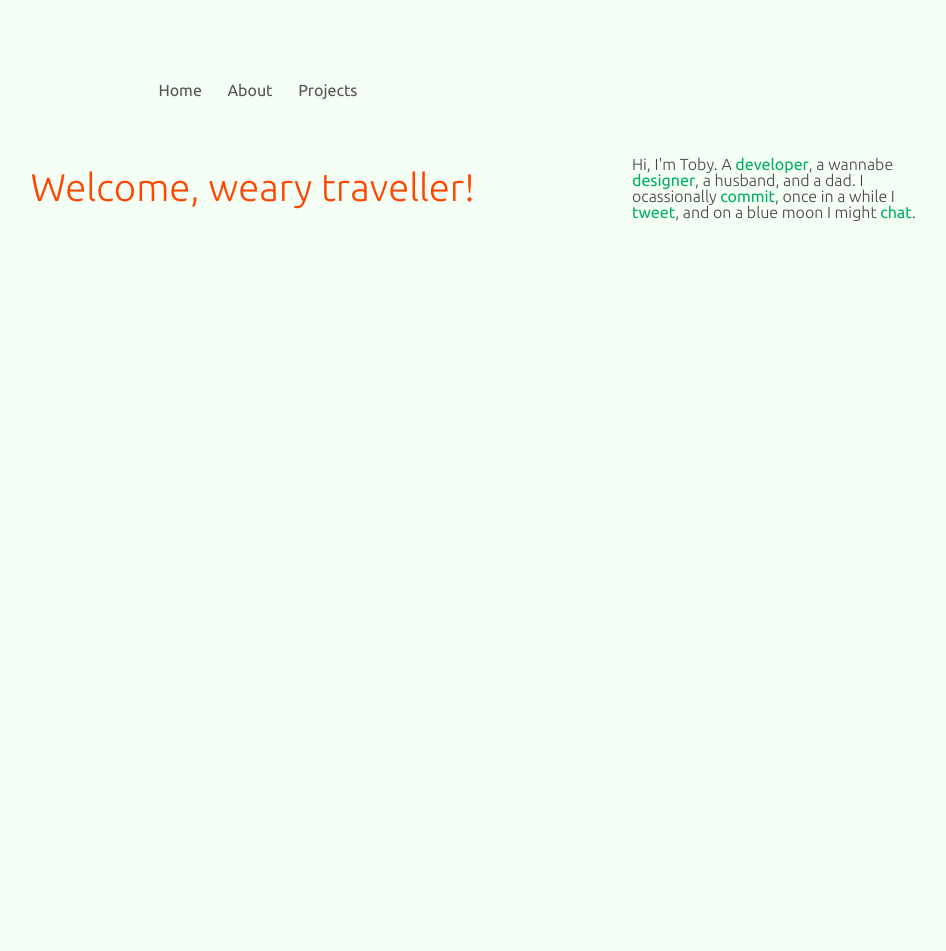
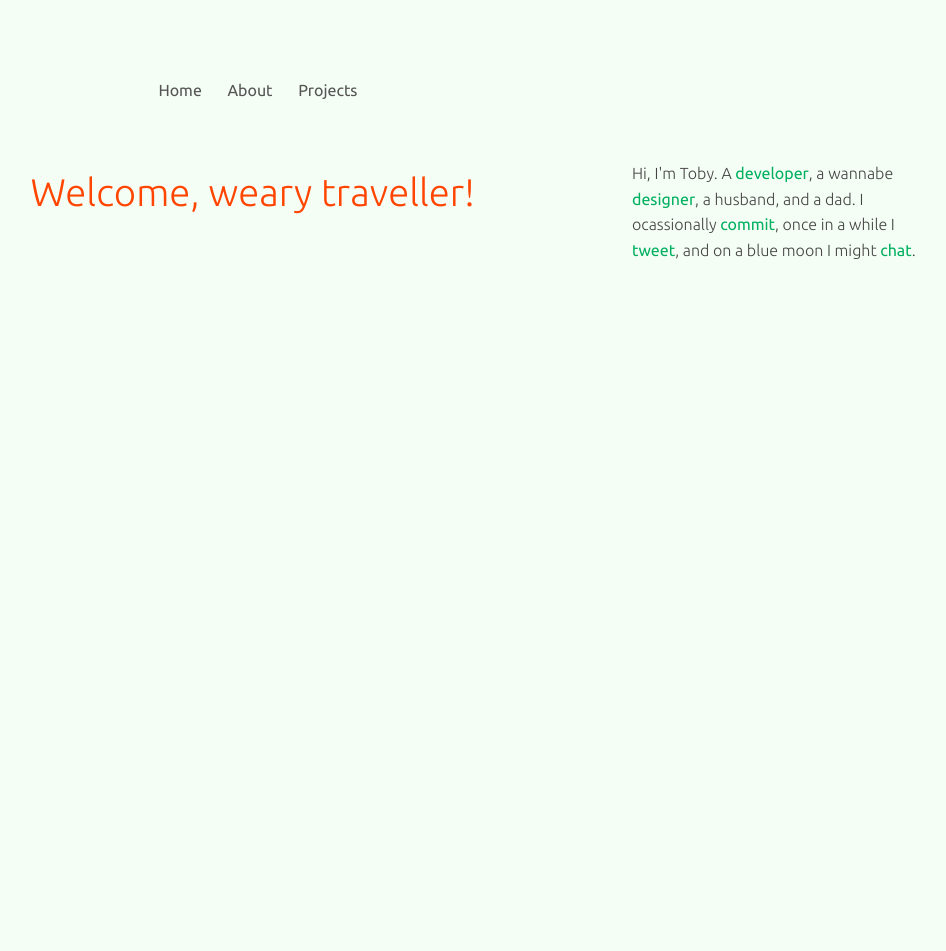
Before and after one commit to idodev/idodev.github.com, a Jekyll site: the page built from index.html, in a window 1280 px wide. Shown: the whole page, without its empty margins (168-1114 px from the left). Built offline with Jekyll 4.4.1, drawn with Linux system fonts in a browser that asks for light colours.

Commit message:
re last commit

```diff
--- a/css/src/style.scss
+++ b/css/src/style.scss
@@ -32,12 +32,12 @@ body{
 	font-size:$base_font_size;
 	background-color:$back_color;
 	color:$text_color;
+	line-height:$base_spacing;
 }
 
 h1{
 	color:$accent_color;
 	font-size:2.4em;
-	line-height:$base_spacing;
 }
 
 p{
--- a/css/style.css
+++ b/css/style.css
@@ -1 +1 @@
-div,header,footer{overflow:hidden}html,body{width:100%;height:100%;margin:0;padding:0;font-size:62.5%;font-family:Ubuntu,sans-serif;font-weight:300}body{padding:25.6px 12.8px;font-size:16px;background-color:#f5fef5;color:#444}h1{color:#ff4500;font-size:2.4em;line-height:1.6}p{padding-bottom:25.6px}a{color:#00b060;text-decoration:none;font-weight:400}a:hover{text-decoration:underline}::selection{background-color:#00b060;color:#FFF}.wrapper{width:960px;margin:auto}.column{float:left;padding-left:25.6px}.one-whole{width:100%}.one-tenth{width:10%}.two-tenths{width:20%}.three-tenths{width:30%}.four-tenths{width:40%}.five-tenths{width:50%}.six-tenths{width:60%}.seven-tenths{width:70%}.eight-tenths{width:80%}.nine-tenths{width:90%}.push-one-tenth{left:10%}.push-two-tenths{left:20%}.push-three-tenths{left:30%}.push-four-tenths{left:40%}.push-five-tenths{left:50%}.push-six-tenths{left:60%}.push-seven-tenths{left:70%}.push-eight-tenths{left:80%}.push-nine-tenths{left:90%}a.logo{float:left}a.logo h1 img{display:block;width:128px;height:128px}.site-nav{display:inline-block}.site-nav li{display:block;float:left;padding-left:25.6px}.site-nav li a{line-height:128px;color:#555}.site-nav li a:hover{color:#00b060;text-decoration:none}
+div,header,footer{overflow:hidden}html,body{width:100%;height:100%;margin:0;padding:0;font-size:62.5%;font-family:Ubuntu,sans-serif;font-weight:300}body{padding:25.6px 12.8px;font-size:16px;background-color:#f5fef5;color:#444;line-height:1.6}h1{color:#ff4500;font-size:2.4em}p{padding-bottom:25.6px}a{color:#00b060;text-decoration:none;font-weight:400}a:hover{text-decoration:underline}::selection{background-color:#00b060;color:#FFF}.wrapper{width:960px;margin:auto}.column{float:left;padding-left:25.6px}.one-whole{width:100%}.one-tenth{width:10%}.two-tenths{width:20%}.three-tenths{width:30%}.four-tenths{width:40%}.five-tenths{width:50%}.six-tenths{width:60%}.seven-tenths{width:70%}.eight-tenths{width:80%}.nine-tenths{width:90%}.push-one-tenth{left:10%}.push-two-tenths{left:20%}.push-three-tenths{left:30%}.push-four-tenths{left:40%}.push-five-tenths{left:50%}.push-six-tenths{left:60%}.push-seven-tenths{left:70%}.push-eight-tenths{left:80%}.push-nine-tenths{left:90%}a.logo{float:left}a.logo h1 img{display:block;width:128px;height:128px}.site-nav{display:inline-block}.site-nav li{display:block;float:left;padding-left:25.6px}.site-nav li a{line-height:128px;color:#555}.site-nav li a:hover{color:#00b060;text-decoration:none}
```
